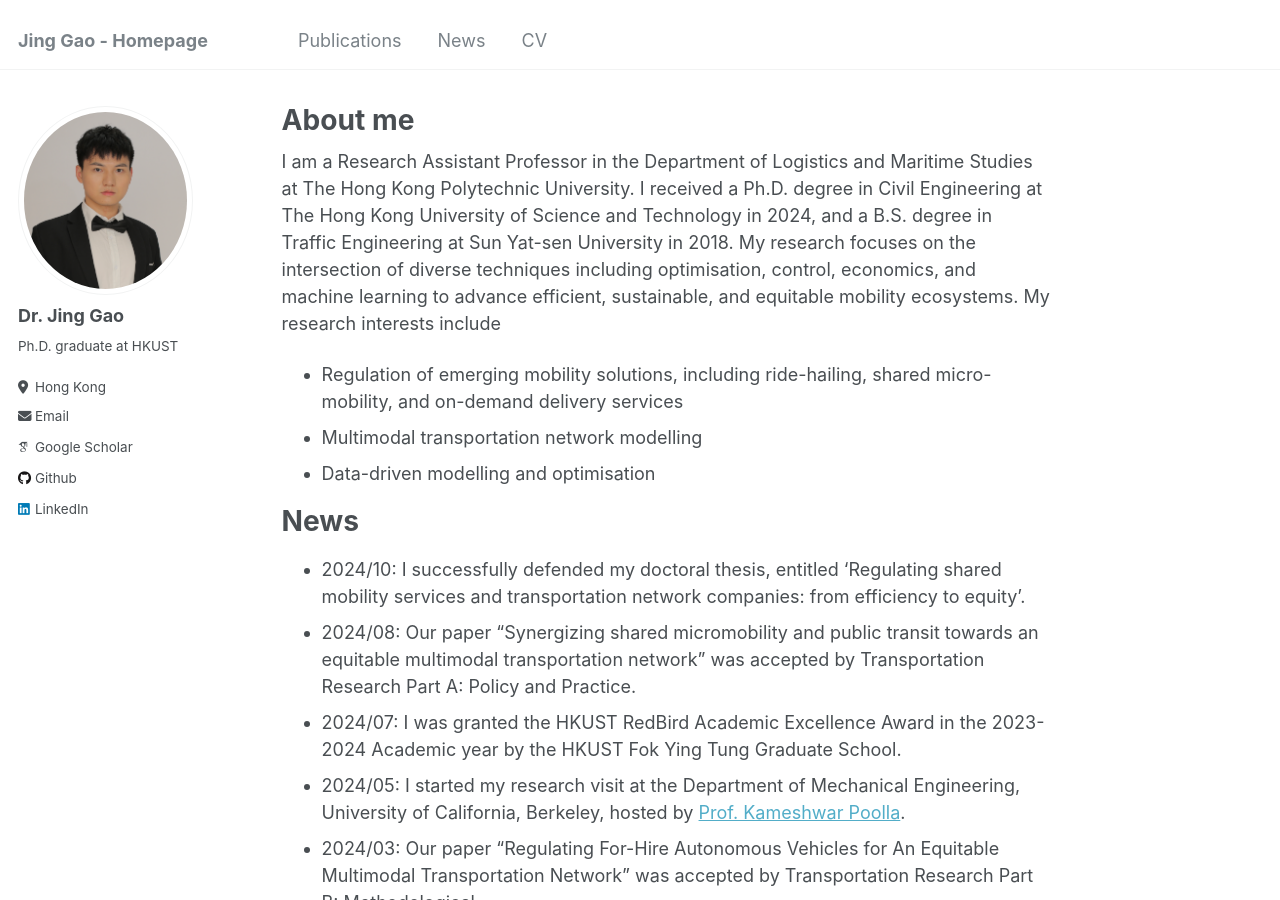
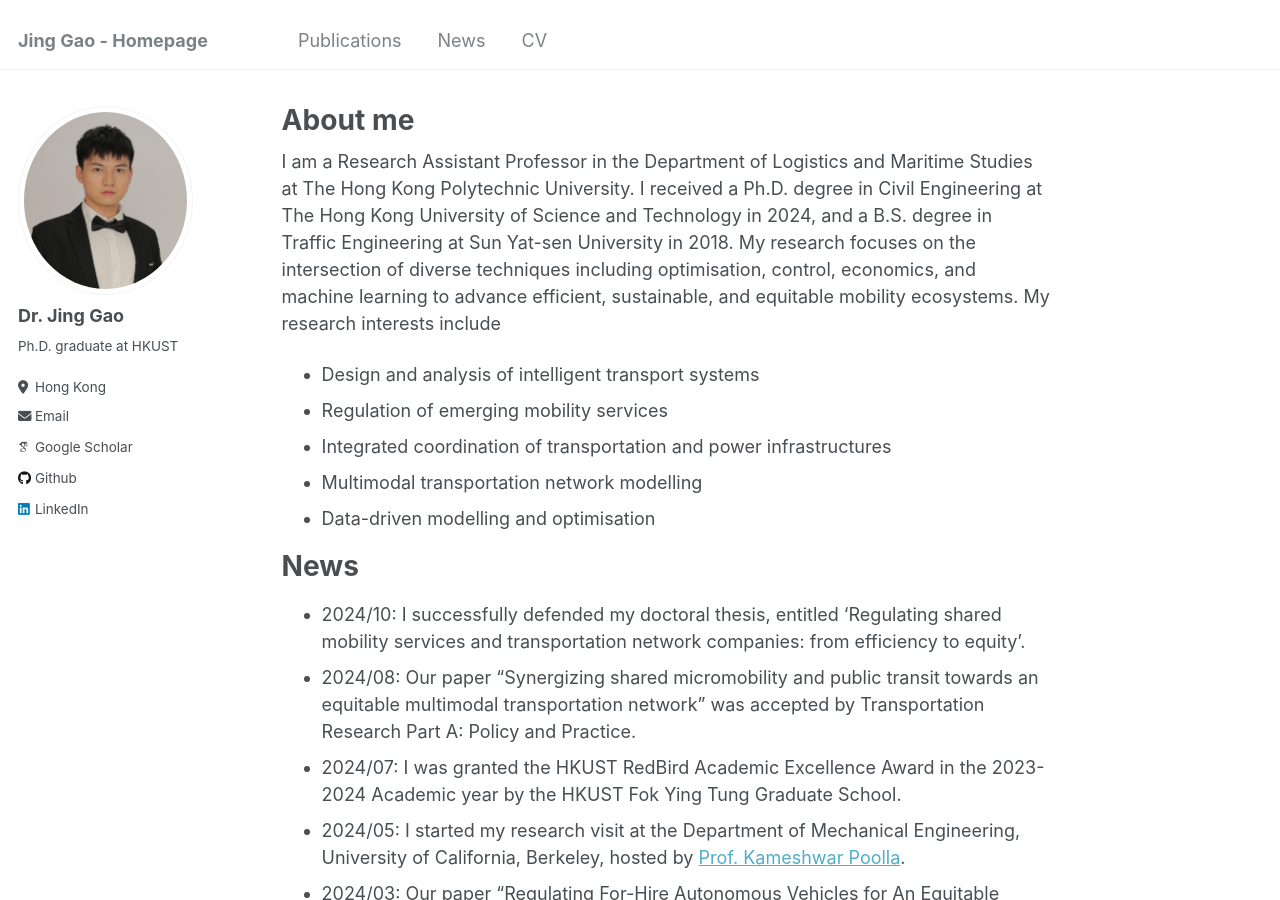
Before and after one commit to jgaoax/jgaoax.github.io, a Jekyll site: the page built from _pages/about.md, in a window 1280 px wide and 900 px high. Built offline with Jekyll 4.4.1, drawn with Linux system fonts in a browser that asks for light colours; some web fonts are replaced.

Commit message:
Update about.md

```diff
--- a/_pages/about.md
+++ b/_pages/about.md
@@ -8,7 +8,9 @@ redirect_from:
 ---
 
 I am a Research Assistant Professor in the Department of Logistics and Maritime Studies at The Hong Kong Polytechnic University. I received a Ph.D. degree in Civil Engineering at The Hong Kong University of Science and Technology in 2024, and a B.S. degree in Traffic Engineering at Sun Yat-sen University in 2018. My research focuses on the intersection of diverse techniques including optimisation, control, economics, and machine learning to advance efficient, sustainable, and equitable mobility ecosystems. My research interests include
-- Regulation of emerging mobility solutions, including ride-hailing, shared micro-mobility, and on-demand delivery services
+- Design and analysis of intelligent transport systems
+- Regulation of emerging mobility services
+- Integrated coordination of transportation and power infrastructures
 - Multimodal transportation network modelling
 - Data-driven modelling and optimisation
 
```
